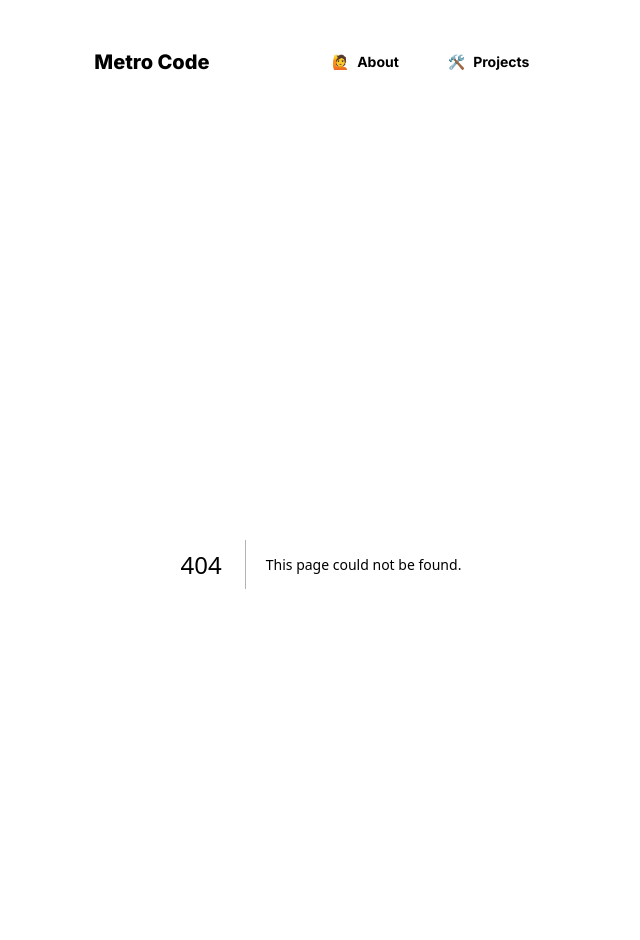
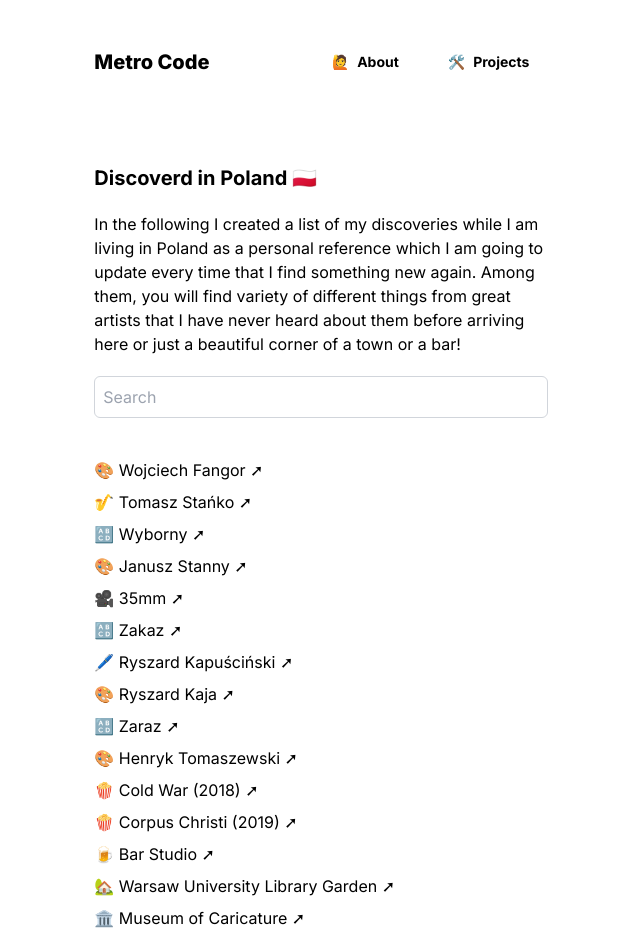
Before and after one commit to herol3oy/metro-code, a Next.js app: page /poland in a window 1280 px wide. Before the commit this address had no page. Shown: the top 940 px of the page, without its empty margins (319-959 px from the left). Built offline with nearby package versions, Linux system fonts and the light colour scheme.

Commit message:
add poland page

```diff
--- /dev/null
+++ b/app/poland/page.tsx
@@ -0,0 +1,69 @@
+'use client'
+
+import { DISCOVERED_IN_POLAND } from '@/static-data/discovered-in-poland'
+import Link from 'next/link'
+import { useState } from 'react'
+
+
+
+const PolandPage = () => {
+  const [userTextQuery, userTextQuerySet] = useState('')
+
+  const filteredDiscoveries = DISCOVERED_IN_POLAND.filter((item) => {
+    const lowerCaseQuery = userTextQuery.toLocaleLowerCase()
+    return (
+      item.name.toLocaleLowerCase().includes(lowerCaseQuery) ||
+      item.url.toLocaleLowerCase().includes(lowerCaseQuery) ||
+      item.emoji.toLocaleLowerCase().includes(lowerCaseQuery)
+    )
+  })
+
+  return (
+    <div>
+      <article className="flex flex-col gap-5">
+        <h1 className="text-xl font-bold">Discoverd in Poland 🇵🇱</h1>
+        <p>
+          In the following I created a list of my discoveries while I am living
+          in Poland as a personal reference which I am going to update every
+          time that I find something new again. Among them, you will find
+          variety of different things from great artists that I have never heard
+          about them before arriving here or just a beautiful corner of a town
+          or a bar!
+        </p>
+      </article>
+      <div className="flex flex-col gap-5">
+        <input
+          className="my-5 w-full rounded-md border border-gray-300 p-2"
+          type="text"
+          placeholder="Search"
+          value={userTextQuery}
+          name="userTextQuery"
+          onChange={(e) => userTextQuerySet(e.target.value)}
+        />
+        <section>
+          <ul className="flex flex-col gap-2">
+            {filteredDiscoveries.length
+              ? filteredDiscoveries.map((p) => (
+                  <li key={p.name} className='hover:text-gray-500 transition-all duration-300'>
+                    <span>{p.emoji}</span>
+                    {` `}
+                    {p.name}
+                    {` `}
+                    {p.url ? (
+                      <Link href={p.url} target="_blank">
+                        &#10138;
+                      </Link>
+                    ) : (
+                      ''
+                    )}
+                  </li>
+                ))
+              : 'No result!'}
+          </ul>
+        </section>
+      </div>
+    </div>
+  )
+}
+
+export default PolandPage
--- a/next.config.js
+++ b/next.config.js
@@ -1,5 +1,14 @@
 /** @type {import('next').NextConfig} */
 const nextConfig = {
+  async redirects() {
+    return [
+      {
+        source: '/CouchSurfing',
+        destination: '/poland',
+        permanent: true,
+      },
+    ]
+  },
   images: {
     remotePatterns: [
       {
--- /dev/null
+++ b/static-data/discovered-in-poland.ts
@@ -0,0 +1,82 @@
+export const DISCOVERED_IN_POLAND = [
+  {
+    name: 'Wojciech Fangor',
+    emoji: '🎨',
+    url: 'https://duckduckgo.com/?q=Wojciech+Fangor',
+  },
+  {
+    name: 'Tomasz Stańko',
+    emoji: '🎷',
+    url: 'https://duckduckgo.com/?q=Tomasz+Sta%C5%84ko',
+  },
+  {
+    name: 'Wyborny',
+    emoji: '🔠',
+    url: 'https://duckduckgo.com/?q=translate+wyborny+to+english',
+  },
+  {
+    name: 'Janusz Stanny',
+    emoji: '🎨',
+    url: 'https://duckduckgo.com/?q=Janusz+Stanny',
+  },
+  {
+    name: '35mm',
+    emoji: '🎥',
+    url: 'https://35mm.online/',
+  },
+  {
+    name: 'Zakaz',
+    emoji: '🔠',
+    url: 'https://duckduckgo.com/?q=translate+zakaz+to+english',
+  },
+  {
+    name: 'Ryszard Kapuściński',
+    emoji: '🖊️',
+    url: 'https://duckduckgo.com/?q=Ryszard+Kapu%C5%9Bci%C5%84ski',
+  },
+  {
+    name: 'Ryszard Kaja',
+    emoji: '🎨',
+    url: 'https://duckduckgo.com/?q=Ryszard+Kaja',
+  },
+  {
+    name: 'Zaraz',
+    emoji: '🔠',
+    url: 'https://duckduckgo.com/?q=translate+zaraz+to+english',
+  },
+  {
+    name: 'Henryk Tomaszewski',
+    emoji: '🎨',
+    url: 'https://duckduckgo.com/?q=Henryk+Tomaszewski',
+  },
+  {
+    name: 'Cold War (2018)',
+    emoji: '🍿',
+    url: 'https://www.imdb.com/title/tt6543652/',
+  },
+  {
+    name: 'Corpus Christi (2019)',
+    emoji: '🍿',
+    url: 'https://www.imdb.com/title/tt8649186/',
+  },
+  {
+    name: 'Bar Studio',
+    emoji: '🍺',
+    url: 'https://goo.gl/maps/xsdxFyzLrymxfMyZA',
+  },
+  {
+    name: 'Warsaw University Library Garden',
+    emoji: '🏡',
+    url: 'https://goo.gl/maps/2R1VUGy5R81bUWrH6',
+  },
+  {
+    name: 'Museum of Caricature',
+    emoji: '🏛️',
+    url: 'https://goo.gl/maps/XHB8cXAZz6A9VDWC8',
+  },
+  {
+    name: 'History Meeting House',
+    emoji: '📸',
+    url: 'https://dsh.waw.pl/en',
+  },
+]
```
